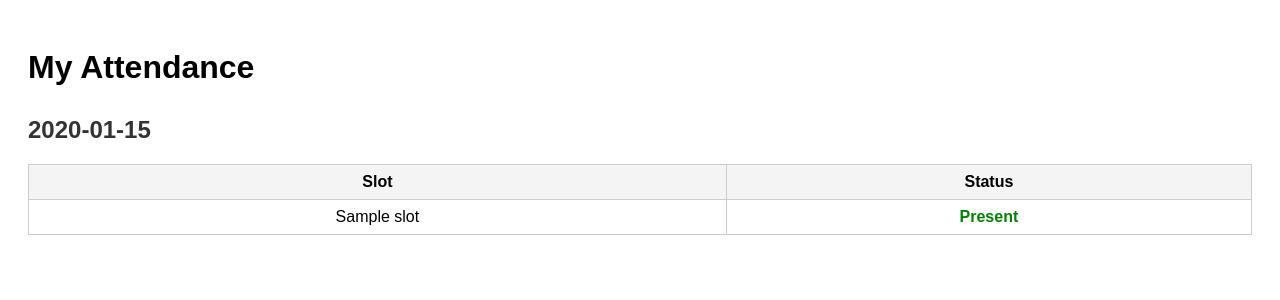
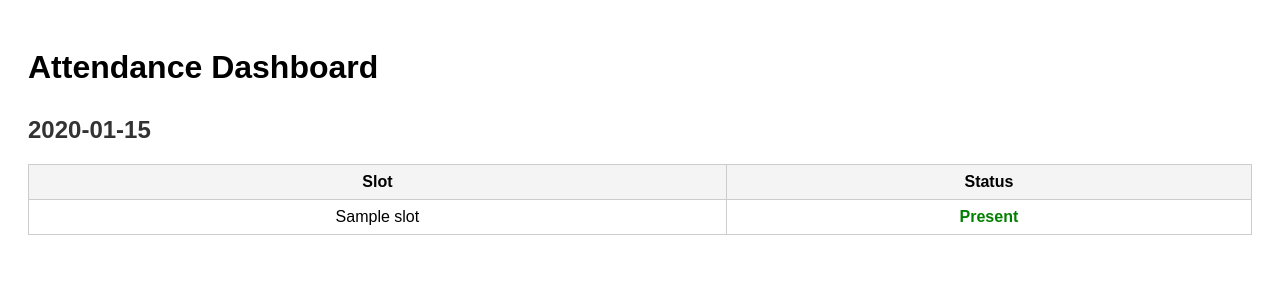
Before and after one commit to omkar3311/attendmate-fastapi, a FastAPI app: template templates/student.html in a window 1280 px wide. Shown: the top 300 px of the page. Run offline with FastAPI, Linux system fonts and the light colour scheme; the template is opened without the code that fills it: most values are stand-ins (such as "Sample title", 1, 10 or a date in 2020).

Commit message:
changed header

```diff
--- a/templates/student.html
+++ b/templates/student.html
@@ -36,7 +36,7 @@
 </head>
 <body>
 
-<h1>My Attendance</h1>
+<h1>Attendance Dashboard</h1>
 
 {% for date, slots in attendance.items() %}
     <h2>{{ date }}</h2>
```
